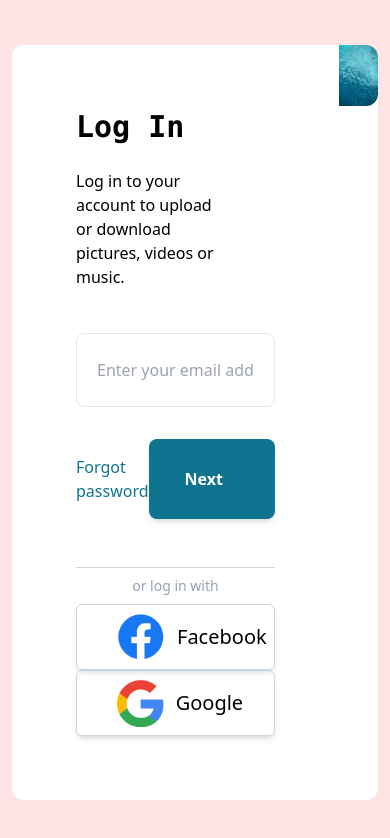
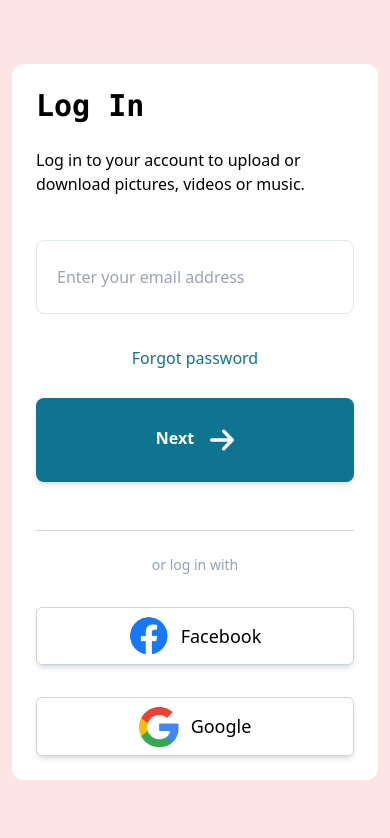
Before and after one commit to Divnoor-4602/Login-modal-tailwind, a website: page index.html in a window 390 px wide. Drawn offline with Linux system fonts and the light colour scheme.

Commit message:
login modal tailwind desaktop complete mobile responsive complete

```diff
--- a/index.html
+++ b/index.html
@@ -12,9 +12,9 @@
       <!-- login modal contrainer -->
       <div class="flex mx-3 bg-white rounded-xl">
         <!-- form side -->
-        <div class="p-16 flex flex-col gap-2">
+        <div class="p-6 md:p-16 flex flex-col gap-2">
           <div class="text-3xl font-bold font-mono">Log In</div>
-          <div class="font-light mt-4 w-3/4">
+          <div class="font-light mt-4 md:w-3/4">
             Log in to your account to upload or download pictures, videos or
             music.
           </div>
@@ -25,11 +25,11 @@
           />
           <!-- forgot password and next button -->
           <div
-            class="flex justify-between items-center border-gray-300 border-b pb-12 mt-6"
+            class="flex md:flex-row flex-col gap-7 md:gap-0 justify-between items-center border-gray-300 border-b pb-12 mt-6"
           >
             <div class="font-light text-cyan-700">Forgot password</div>
             <button
-              class="bg-cyan-700 flex flex-row gap-4 text-white font-bold py-7 px-9 rounded-lg shadow-md hover:bg-cyan-600 hover:-translate-y-1 hover:shadow-xl hover:shadow-cyan-100 transition duration-300"
+              class="bg-cyan-700 flex flex-row gap-4 text-white font-bold py-7 px-9 rounded-lg shadow-md hover:bg-cyan-600 hover:-translate-y-1 hover:shadow-xl hover:shadow-cyan-100 transition duration-300 w-full md:w-auto justify-center"
             >
               <div>Next</div>
               <div>
@@ -38,22 +38,26 @@
             </button>
           </div>
           <!-- Third party authentication -->
-          <div class="font-light text-sm w-full text-center text-slate-400">
+          <div
+            class="font-light text-sm w-full text-center text-slate-400 mt-4"
+          >
             or log in with
           </div>
           <!-- facebook and Google buttons -->
-          <div class="flex flex-col md:flex-row w-full justify-between">
+          <div
+            class="flex flex-col md:flex-row w-full justify-between mt-6 gap-8"
+          >
             <div
-              class="button border border-slate-300 rounded-md shadow-md hover:shadow-xl hover:-translate-y-1 flex items-center gap-3 px-10 py-2 tranisiton duration-300 cursor-pointer"
+              class="button border border-slate-300 rounded-md shadow-md hover:shadow-xl hover:-translate-y-1 flex items-center gap-3 px-10 py-2 tranisiton duration-300 cursor-pointer justify-center"
             >
-              <img src="./images/facebook.png" class="w-12 h-12" />
-              <span class="font-light text-xl">Facebook</span>
+              <img src="./images/facebook.png" class="w-10" />
+              <span class="font-light text-lg">Facebook</span>
             </div>
             <div
-              class="button border border-slate-300 rounded-md shadow-md hover:shadow-xl hover:-translate-y-1 flex items-center gap-3 px-10 py-2 tranisiton duration-300 cursor-pointer"
+              class="button border border-slate-300 rounded-md shadow-md hover:shadow-xl hover:-translate-y-1 flex items-center gap-3 px-10 py-2 tranisiton duration-300 cursor-pointer justify-center"
             >
-              <img src="./images/Google.png" class="w-12 h-12" />
-              <span class="font-light text-xl">Google</span>
+              <img src="./images/Google.png" class="w-10" />
+              <span class="font-light text-lg">Google</span>
             </div>
           </div>
         </div>
@@ -62,7 +66,7 @@
           <img
             src="./images/image.jpg"
             alt="main modal image"
-            class="w-[430px] rounded-r-xl"
+            class="w-[430px] rounded-r-xl hidden lg:block"
           />
         </div>
       </div>
```
Also changed, not shown: css/style.css.
